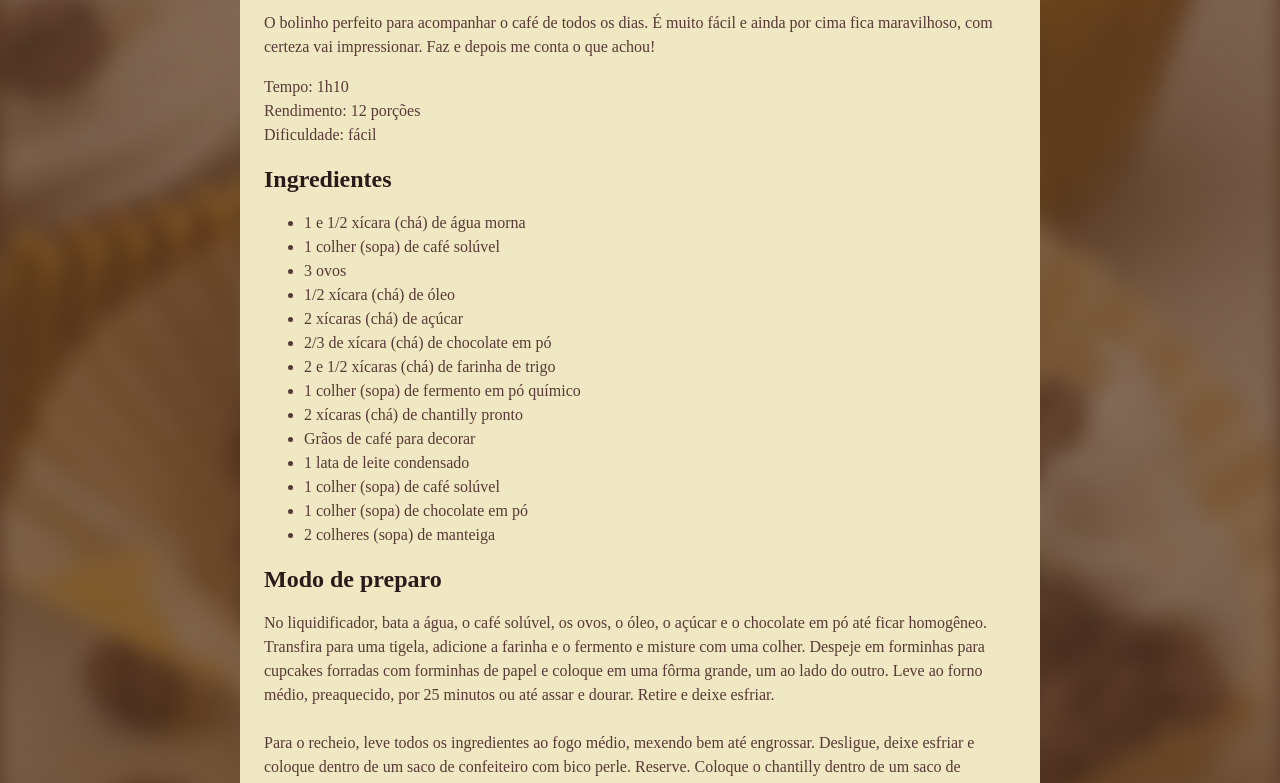
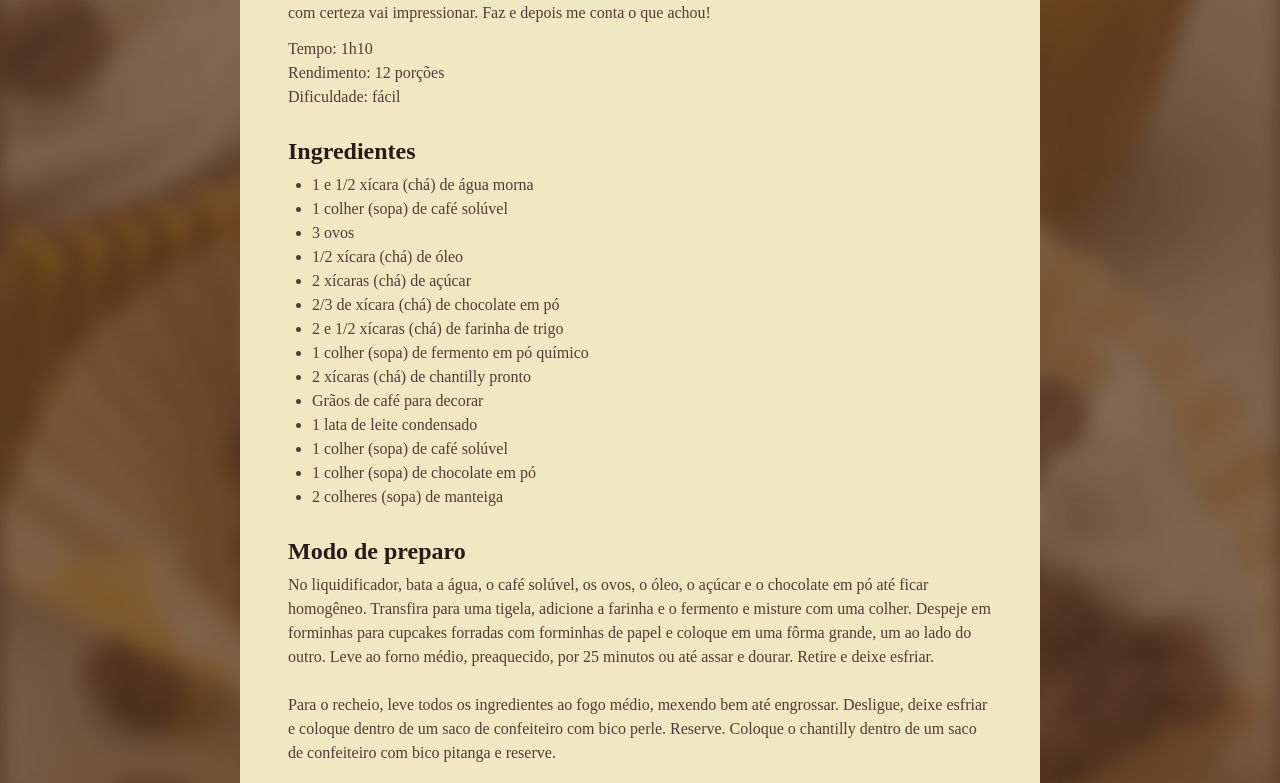
Before and after one commit to JoaoSazao/Recipe_Page, a plain HTML site: page index.html in a window 1280 px wide. Shown: the part 590-1373 px from the top of the page. Drawn offline with Linux system fonts and the light colour scheme; a web font is replaced by a local one.

Commit message:
spaces personalizated

```diff
--- a/style.css
+++ b/style.css
@@ -1,11 +1,19 @@
 @import url("https://fonts.googleapis.com/css2?family=Alice&display=swap");
+
+* {
+  margin: 0;
+  padding: 0;
+}
+
+:root {
+  font-family: "Alice", serif;
+  line-height: 150%;
+  color: #573a37;
+}
 
 body {
   background-image: url(/assets/bg-image.jpg);
   background-size: cover;
-  font-family: "Alice", serif;
-  line-height: 150%;
-  color: #573A37;
 }
 
 #page {
@@ -21,15 +29,34 @@ img {
   border-radius: 16px;
 }
 
+main {
+    padding: 24px;
+}
+
+section + section {
+    margin-top: 24px;
+}
+
+#about p + p {
+    margin-top: 12px;
+}
+
 h1 {
-    line-height: 140%;
-    font-size: 40px;
+  line-height: 140%;
+  font-size: 40px;
 }
 
 h2 {
-    font-size: 24px;
+  font-size: 24px;
 }
 
-h1,h2 {
-    color: #291B1A;
+h1,
+h2 {
+  color: #291b1a;
+  margin-bottom: 4px;
+  line-height: 150%;
 }
+
+ul {
+    padding-left: 24px;
+}
```
